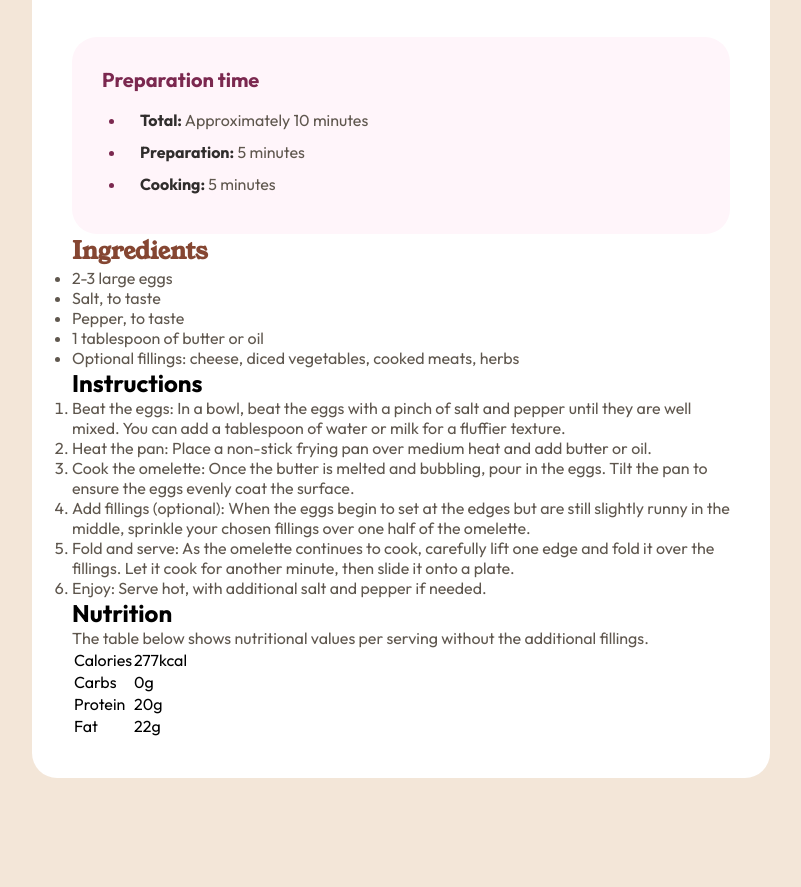
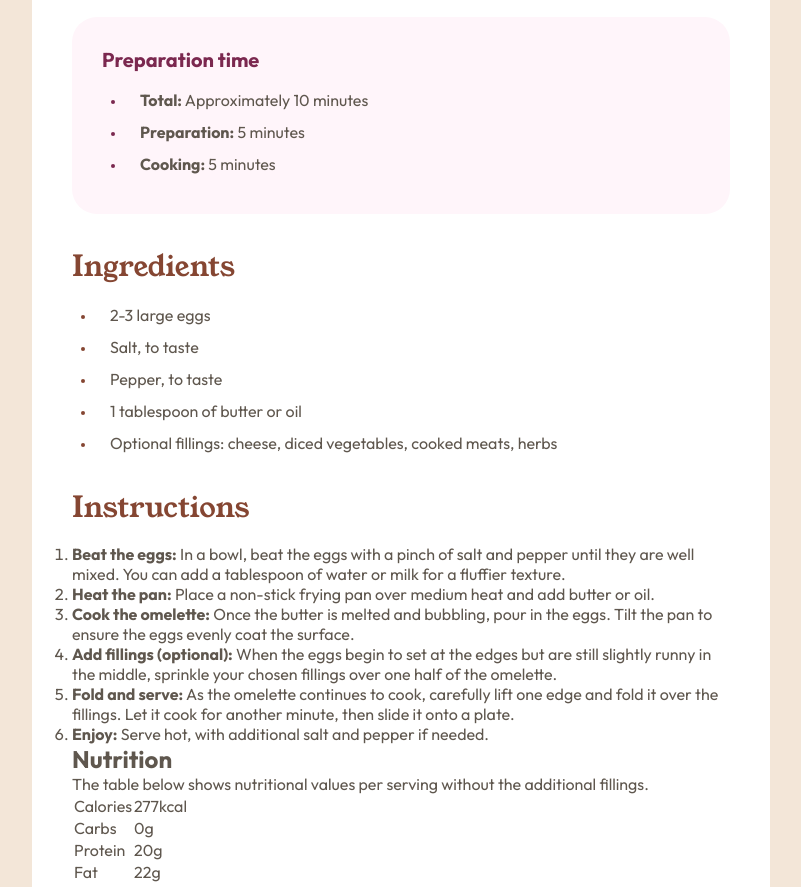
Before and after one commit to criskwy/recipe-practice, a plain HTML site: page index.html in a window 1280 px wide. Shown: the part 631-1518 px from the top of the page, without its empty margins (239-1040 px from the left). Drawn offline with Linux system fonts and the light colour scheme.

Commit message:
third commit

```diff
--- a/index.html
+++ b/index.html
@@ -60,34 +60,34 @@
           </ul>
         </article>
 
-        <article>
+        <article class="instructions">
           <h2 class="subtitle">Instructions</h2>
           <ol>
             <li>
-              Beat the eggs: In a bowl, beat the eggs with a pinch of salt and
+              <strong>Beat the eggs:</strong> In a bowl, beat the eggs with a pinch of salt and
               pepper until they are well mixed. You can add a tablespoon of
               water or milk for a fluffier texture.
             </li>
             <li>
-              Heat the pan: Place a non-stick frying pan over medium heat and
+              <strong>Heat the pan:</strong>  Place a non-stick frying pan over medium heat and
               add butter or oil.
             </li>
             <li>
-              Cook the omelette: Once the butter is melted and bubbling, pour in
+              <strong>Cook the omelette:</strong> Once the butter is melted and bubbling, pour in
               the eggs. Tilt the pan to ensure the eggs evenly coat the surface.
             </li>
             <li>
-              Add fillings (optional): When the eggs begin to set at the edges
+              <strong>Add fillings (optional):</strong> When the eggs begin to set at the edges
               but are still slightly runny in the middle, sprinkle your chosen
               fillings over one half of the omelette.
             </li>
             <li>
-              Fold and serve: As the omelette continues to cook, carefully lift
+              <strong>Fold and serve:</strong>  As the omelette continues to cook, carefully lift
               one edge and fold it over the fillings. Let it cook for another
               minute, then slide it onto a plate.
             </li>
             <li>
-              Enjoy: Serve hot, with additional salt and pepper if needed.
+              <strong>Enjoy:</strong>  Serve hot, with additional salt and pepper if needed.
             </li>
           </ol>
         </article>
--- a/style.css
+++ b/style.css
@@ -39,6 +39,7 @@ main{
 .container {
     width: 738px;
     background-color: white;
+    color: var(--Stone-600);
     padding: 40px;
     margin-top: 124px;
     margin-bottom: 124px;
@@ -46,11 +47,12 @@ main{
 }
 .container img {
     width: 100%;
-    border-radius: 25px;
+    border-radius: 12px;
+
 }
 
 .content {
-    margin: 40px 32px;
+    margin: 40px 0;
 }
 
 h1{
@@ -61,9 +63,7 @@ h1{
     line-height: 100%;
     margin-bottom: 24px;
 }
-p, li{
-    color: var(--Stone-600);
-}
+
 .preparation {
     background-color: var(--Rose-50);
     border-radius: 25px;
@@ -81,17 +81,45 @@ p, li{
             padding-left: 14px;
             margin-bottom: 8px;
             strong {
-                color: var(--Stone-900);
+                color: var(--Stone-600);
             }
         }
         li::marker{
             color: var(--Rose-800);
+            font-size: small;
         }
     }
 }
 .ingredients {
+    margin: 16px 0;
     .subtitle {
         font-family: var(--young-serif);
         color: var(--Brown-800);
+        font-size: 1.8rem;
+        font-weight: 400;
+        padding: 16px 0;
+    }
+    ul {
+        line-height: 150%;
+        margin-left: 24px;
+        li{
+            padding-left: 14px;
+            margin-bottom: 8px;
+        }
+        li::marker{
+            color: var(--Brown-800);
+            font-size: small;
+        }
+
     }
 }
+
+.instructions {
+    .subtitle {
+        font-family: var(--young-serif);
+        color: var(--Brown-800);
+        font-size: 1.8rem;
+        font-weight: 400;
+        padding: 16px 0;
+    }
+}
```
